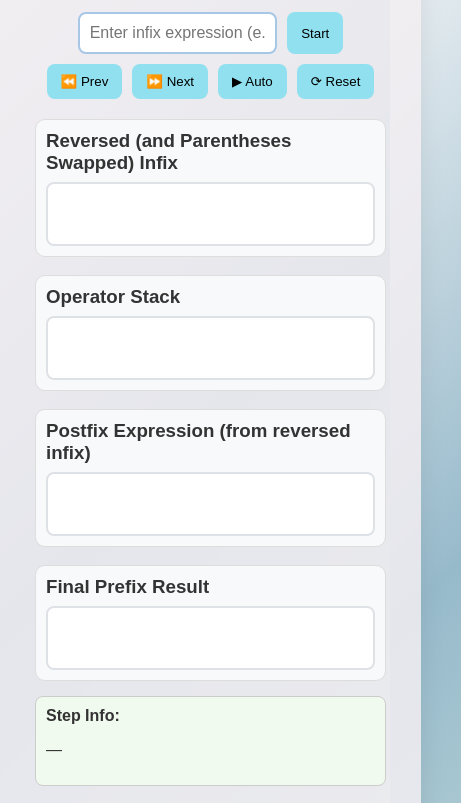
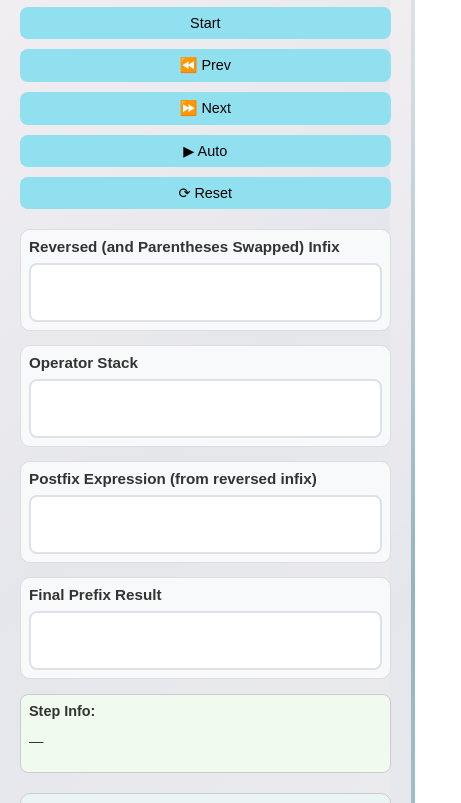
Before and after one commit to manishaPCU/infix-to-prefix, a plain HTML site: page index.html in a window 390 px wide. Shown: the part 173-976 px from the top of the page, 461 px wide, since content can reach past the window. Drawn offline with Linux system fonts and the light colour scheme.

Commit message:
Update style.css

```diff
--- a/style.css
+++ b/style.css
@@ -127,3 +127,98 @@
   font-size: 0.95rem;
   margin: 0;
 }
+@media (max-width: 992px) {
+  .container {
+    width: 95%;
+    padding: 20px;
+  }
+
+  h1 {
+    font-size: 1.8rem;
+  }
+
+  input {
+    width: 70%;
+  }
+
+  button {
+    font-size: 0.9rem;
+    padding: 8px 12px;
+  }
+
+  .panel h3 {
+    font-size: 1rem;
+  }
+
+  .expr-box, .stack-box {
+    font-size: 1rem;
+  }
+}
+
+/* For mobile screens (phones) */
+@media (max-width: 600px) {
+  .input-section {
+    flex-direction: column;
+    align-items: stretch;
+  }
+
+  input {
+    width: 100%;
+    font-size: 0.95rem;
+  }
+
+  button {
+    width: 100%;
+    font-size: 0.9rem;
+  }
+
+  .panels {
+    flex-direction: column;
+    gap: 14px;
+  }
+
+  .panel {
+    padding: 8px;
+  }
+
+  .panel h3 {
+    font-size: 0.95rem;
+  }
+
+  .expr-box, .stack-box {
+    font-size: 0.95rem;
+    min-height: 35px;
+  }
+
+  .info-box, .pseudocode-box {
+    padding: 8px;
+    font-size: 0.9rem;
+  }
+
+  pre {
+    font-size: 0.85rem;
+    white-space: pre-wrap; /* Allow wrapping on small screens */
+  }
+
+  h1 {
+    font-size: 1.5rem;
+    text-align: center;
+  }
+}
+
+/* For very large screens (wide monitors) */
+@media (min-width: 1200px) {
+  .panels {
+    display: grid;
+    grid-template-columns: repeat(2, 1fr);
+    gap: 20px;
+  }
+
+  .panel {
+    min-height: 160px;
+  }
+
+  .info-box, .pseudocode-box {
+    font-size: 1rem;
+  }
+}
```
